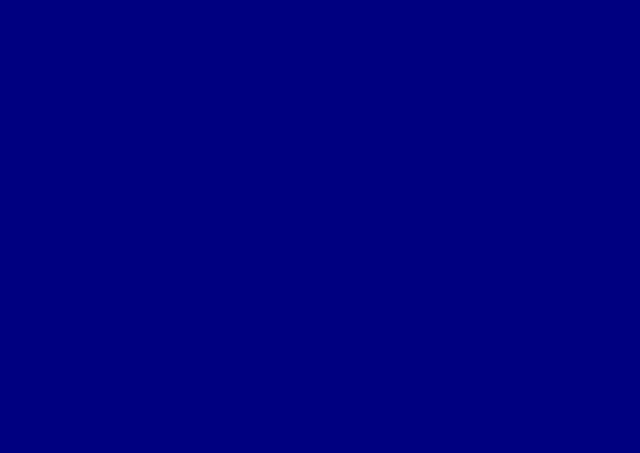
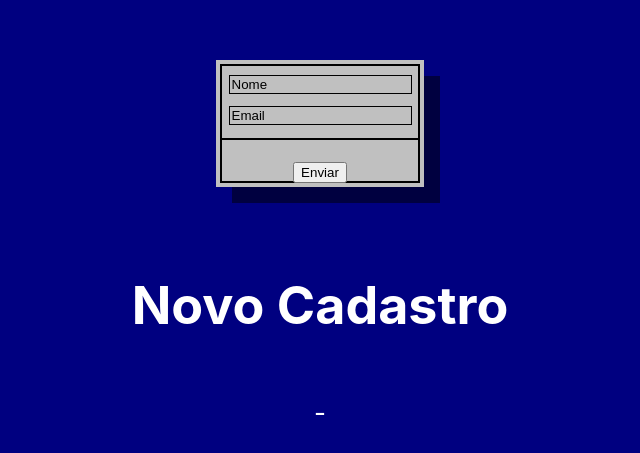
Before and after one commit to Kenzie-Academy-Brasil-Developers/react-atividade-s5-primeiro-contato-com-typescript-felipelarson, a React (Create React App) app in the folder formulario/: page / in a window 1280 px wide. Shown: the part 143-596 px from the top of the page, without its empty margins (320-960 px from the left). Built offline with nearby package versions, Linux system fonts and the light colour scheme.

Commit message:
feat: card and button

```diff
--- a/formulario/src/App.css
+++ b/formulario/src/App.css
@@ -13,4 +13,9 @@
   color: white;
 }
 
-/* #c0c0c0 */
+/* #008080 */
+
+hr {
+  border: 1px solid #000;
+  margin: 12px 0;
+}
--- a/formulario/src/App.tsx
+++ b/formulario/src/App.tsx
@@ -1,11 +1,41 @@
-import React from 'react';
+import React, { useState } from 'react';
 import './App.css';
+import { Card } from './components/Card';
+import { Input } from './components/Input';
+import { useList } from './context/ListProvider';
 
 function App() {
+
+  const [name, setName] = useState("")
+  const [email, setEmail] = useState("")
+
+  const {createNewPerson, list, newPerson} = useList()
+
+  const handleSubmit = (name: string, email: string) => {
+    const person = {name, email};
+    createNewPerson(person)
+  }
+
   return (
     <div className="App">
       <header className="App-header">
+        <Card>
+          <Input placeholder="Nome" onChange={(e) => setName(e.target.value)} />
+          <Input placeholder="Email" onChange={(e) => setEmail(e.target.value)} />
+          <hr/>
+          <button onClick={() => handleSubmit(name, email)}>Enviar</button>
+        </Card>
 
+        <ul>
+          {list.map((person, idx) => (
+            <li key={idx}>{person.name} - {person.email}</li>
+          ))}
+        </ul>
+
+        <h1>Novo Cadastro</h1>
+            <p>
+              {newPerson.name} - {newPerson.email}{" "}
+            </p>
       </header>
     </div>
   );
--- /dev/null
+++ b/formulario/src/components/Card/index.tsx
@@ -0,0 +1,14 @@
+import { ReactNode } from "react"
+import './styles.css'
+
+interface CardProps {
+    children ?: ReactNode
+}
+
+export const Card = ({children}: CardProps) => {
+    return (
+        <div className="card">
+            {children}
+        </div>
+    )
+}
--- /dev/null
+++ b/formulario/src/components/Card/styles.css
@@ -0,0 +1,7 @@
+.card {
+  background: #c0c0c0;
+  width: 200px;
+  padding: 4px;
+  box-shadow: inset 0 0 0 4px #c0c0c0, inset 0 0 0 6px #000,
+    1rem 1rem 0 rgba(0, 0, 0, 0.5);
+}
--- /dev/null
+++ b/formulario/src/components/Input/index.tsx
@@ -0,0 +1,16 @@
+import { InputHTMLAttributes } from "react"
+import './styles.css'
+
+interface InputProps extends InputHTMLAttributes<HTMLInputElement>{
+    placeholder: string;
+    label?: string;
+}
+
+export const Input = ({placeholder, label, ...rest}:InputProps) => {
+    return (
+        <div>
+            {label && <label>{label}</label>}
+            <input placeholder={placeholder} {...rest} />
+        </div>
+    )
+}
--- /dev/null
+++ b/formulario/src/components/Input/styles.css
@@ -0,0 +1,9 @@
+input {
+  background: transparent;
+  border: 1px solid #000;
+  color: #000;
+}
+
+input::placeholder {
+  color: #000;
+}
--- /dev/null
+++ b/formulario/src/context/ListProvider.tsx
@@ -0,0 +1,45 @@
+import {createContext, useState, useContext, ReactNode} from 'react'
+
+interface ListProviderProps {
+    children: ReactNode;
+}
+
+interface Person {
+  name: string;
+  email: string;
+}
+
+interface ListProviderData {
+    list: Person[];
+    newPerson: Person;
+    createNewPerson: (person: Person) => void;
+}
+
+const ListContext = createContext<ListProviderData>({} as ListProviderData)
+
+const useList = () =>{
+    const context = useContext(ListContext)
+
+    return context;
+}
+
+const ListProvider = ({children}: ListProviderProps) =>{
+
+    const [list, setList] = useState<Person[]>([])
+    const [newPerson, setNewPerson] = useState<Person>({} as Person)
+
+    const createNewPerson = (person: Person) => {
+        setList([...list, person])
+        setNewPerson(person)
+    }
+
+return(
+    <ListContext.Provider value={{
+        createNewPerson, list, newPerson
+    }}>
+        {children}
+    </ListContext.Provider>
+)
+}
+
+export {ListProvider, useList}
--- a/formulario/src/index.tsx
+++ b/formulario/src/index.tsx
@@ -2,10 +2,13 @@ import React from 'react';
 import ReactDOM from 'react-dom';
 import './index.css';
 import App from './App';
+import { ListProvider } from './context/ListProvider';
 
 ReactDOM.render(
   <React.StrictMode>
-    <App />
+    <ListProvider>
+      <App />
+    </ListProvider>
   </React.StrictMode>,
   document.getElementById('root')
 );
```
Also changed, not shown: formulario/src/components/Button/index.tsx (added, +14 -0 lines), formulario/src/components/Button/styles.css (added).
